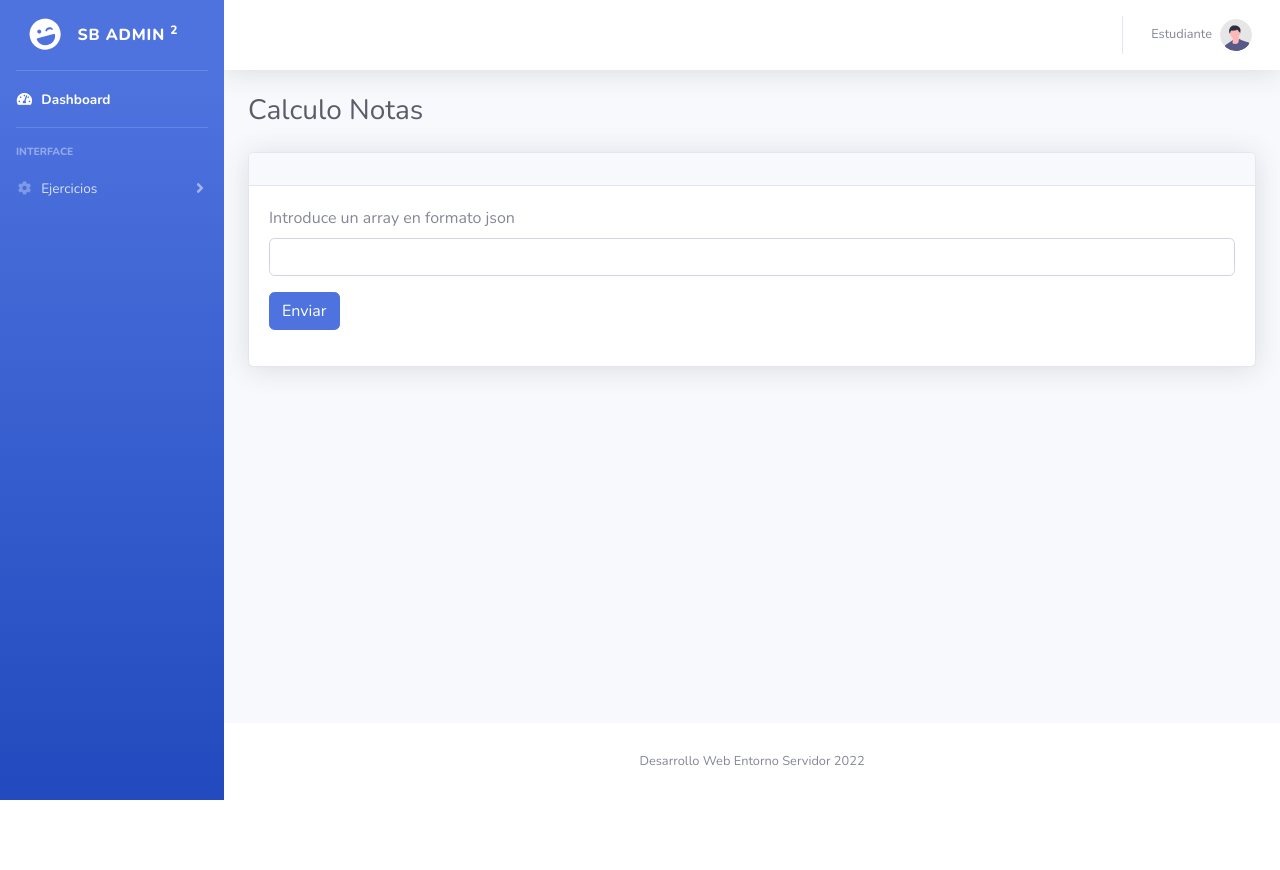
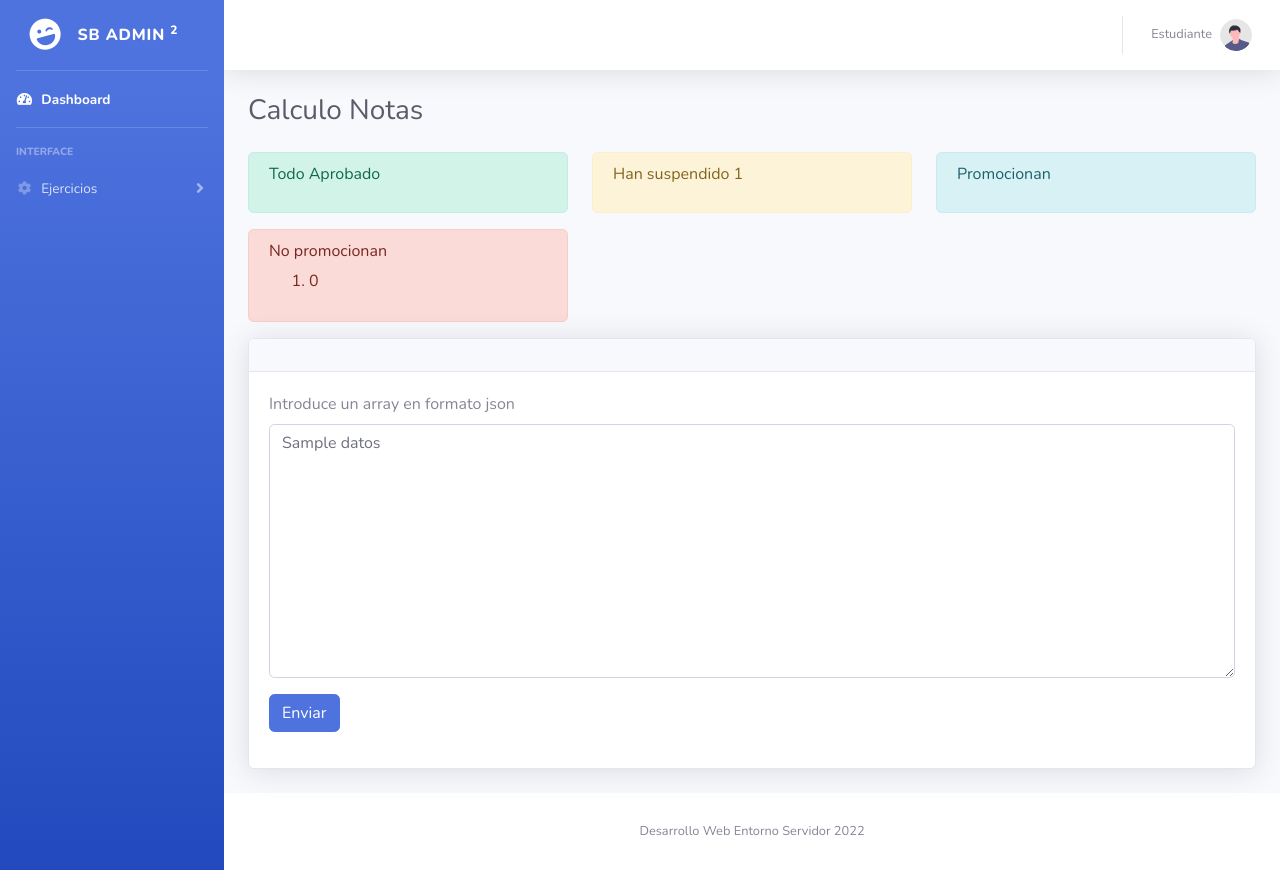
Before and after one commit to mozopios/calculoNotas, a PHP site: template views/calculoNotas.aaron.view.php in a window 1280 px wide. Before the commit the page ends 800 px from the top, so only its background shows below. Run offline with PHP 8.4, Linux system fonts and the light colour scheme; the template is opened without the code that fills it: most values are stand-ins (such as "Sample title", 1, 10 or a date in 2020); some libraries are stand-ins or nearby versions.

Commit message:
Finalización parte de los alumnos que aprobaron todo , dejan 1, promocionan y no. Y algún cambio en el controller .

```diff
--- a/views/calculoNotas.aaron.view.php
+++ b/views/calculoNotas.aaron.view.php
@@ -7,7 +7,68 @@
 <!-- Content Row -->
 
 <div class="row">
-
+    <?php
+    if(isset($data["resultado"])){
+    ?>
+    <div class="col-lg-4 col-12">
+        <div class="alert alert-success">
+            <h6>Todo Aprobado</h6>
+            <ol>
+                <?php
+                    foreach($data["resultado"]["alumnos"] as $nombreAlumno => $datos){
+                        if($datos["suspensos"] === 0){
+                            echo "<li>$nombreAlumno</li>";
+                        }
+                    }
+                ?>
+            </ol>
+        </div>
+    </div>
+    <div class="col-lg-4 col-12">
+        <div class="alert alert-warning">
+            <h6>Han suspendido 1</h6>
+            <ol>
+                <?php
+                    foreach($data["resultado"]["alumnos"] as $nombreAlumno => $datos){
+                        if($datos["suspensos"] == 1){
+                            echo "<li>$nombreAlumno</li>";
+                        }
+                    }
+                ?>
+            </ol>
+        </div>
+    </div>
+    <div class="col-lg-4 col-12">
+        <div class="alert alert-info">
+            <h6>Promocionan</h6>
+            <ol>
+                <?php
+                    foreach($data["resultado"]["alumnos"] as $nombreAlumno => $datos){
+                        if($datos["suspensos"] <= 1){
+                            echo "<li>$nombreAlumno</li>";
+                        }
+                    }
+                ?>
+            </ol>
+        </div>
+    </div>
+    <div class="col-lg-4 col-12">
+        <div class="alert alert-danger">
+            <h6>No promocionan</h6>
+            <ol>
+                <?php
+                    foreach($data["resultado"]["alumnos"] as $nombreAlumno => $datos){
+                        if($datos["suspensos"] > 2){
+                            echo "<li>$nombreAlumno</li>";
+                        }
+                    }
+                ?>
+            </ol>
+        </div>
+    </div>
+    <?php
+    }
+    ?>
     <div class="col-12">
         <div class="card shadow mb-4">
             <div
@@ -16,15 +77,16 @@
             </div>
             <!-- Card Body -->
             <div class="card-body">
-                <form  method="post" action="./?sec=formulario">
+                <form  method="post" action="./?sec=calculoNotas.aaron">
 <!--                <form method="get">-->
                     <input type="hidden" name="sec" value="formulario" />
                     <div class="mb-3">
-                        <label for="exampleFormControlInput1">Introduce un array en formato json</label>
-                        <input class="form-control" id="exampleFormControlInput1" type="text" name="datos">
+                        <label for="areaTexto">Introduce un array en formato json</label>
+                        <textarea class="form-control" id="areaTexto" name="datos" rows = 10><?php echo isset($data["input"]["datos"]) ? $data["input"]["datos"] : "";?></textarea>
+                        <p class="text-danger small"><?php echo isset($data["errores"]["datos"]) ? $data["errores"]["datos"] : "";?></p>
                     </div>
                     <div class="mb-3">
-                        <input type="submit" value="Enviar" class="btn btn-primary"/>
+                        <input type="submit" value="Enviar" name="Enviar" class="btn btn-primary"/>
                     </div>
                 </form>
             </div>
```
Also changed, not shown: controllers/calculoNotas.aaron.controller.php (+12 -5 lines).
